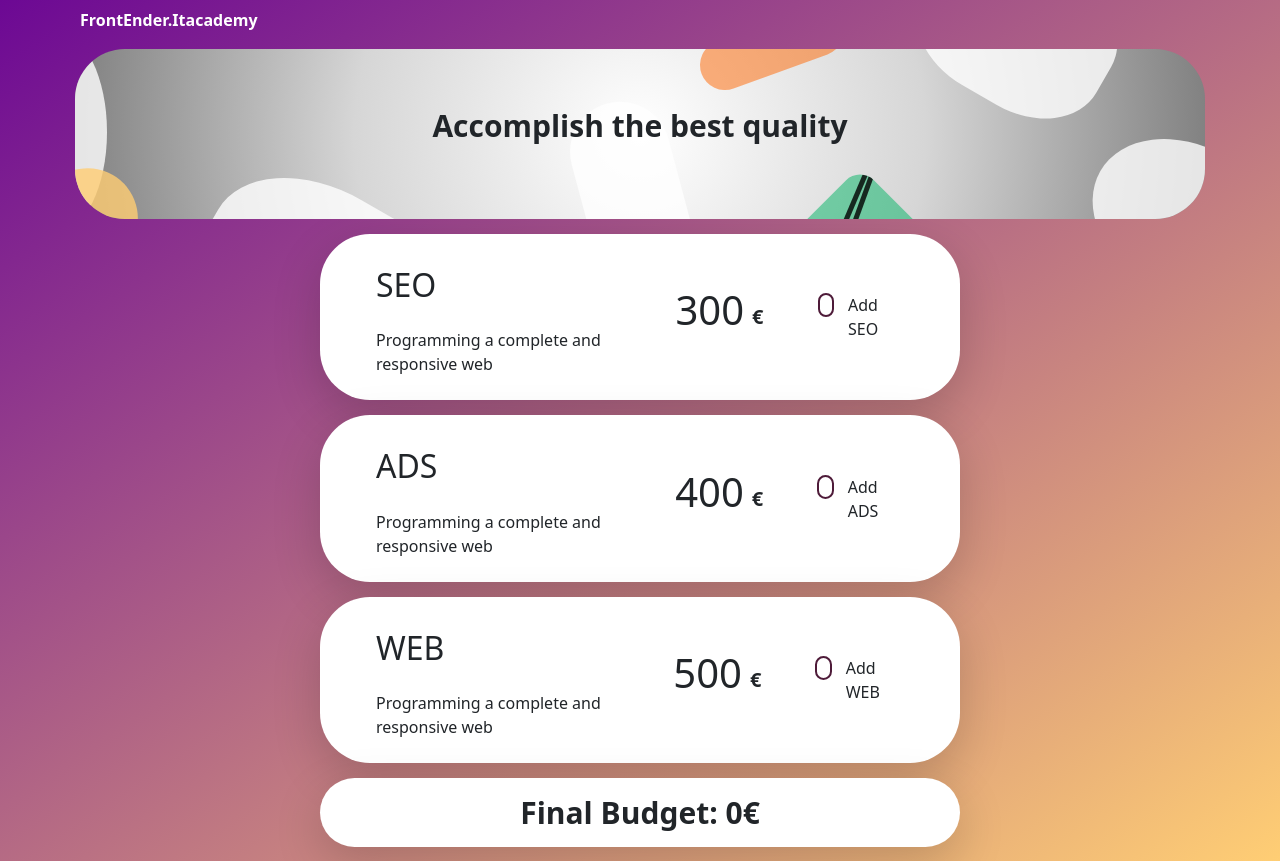
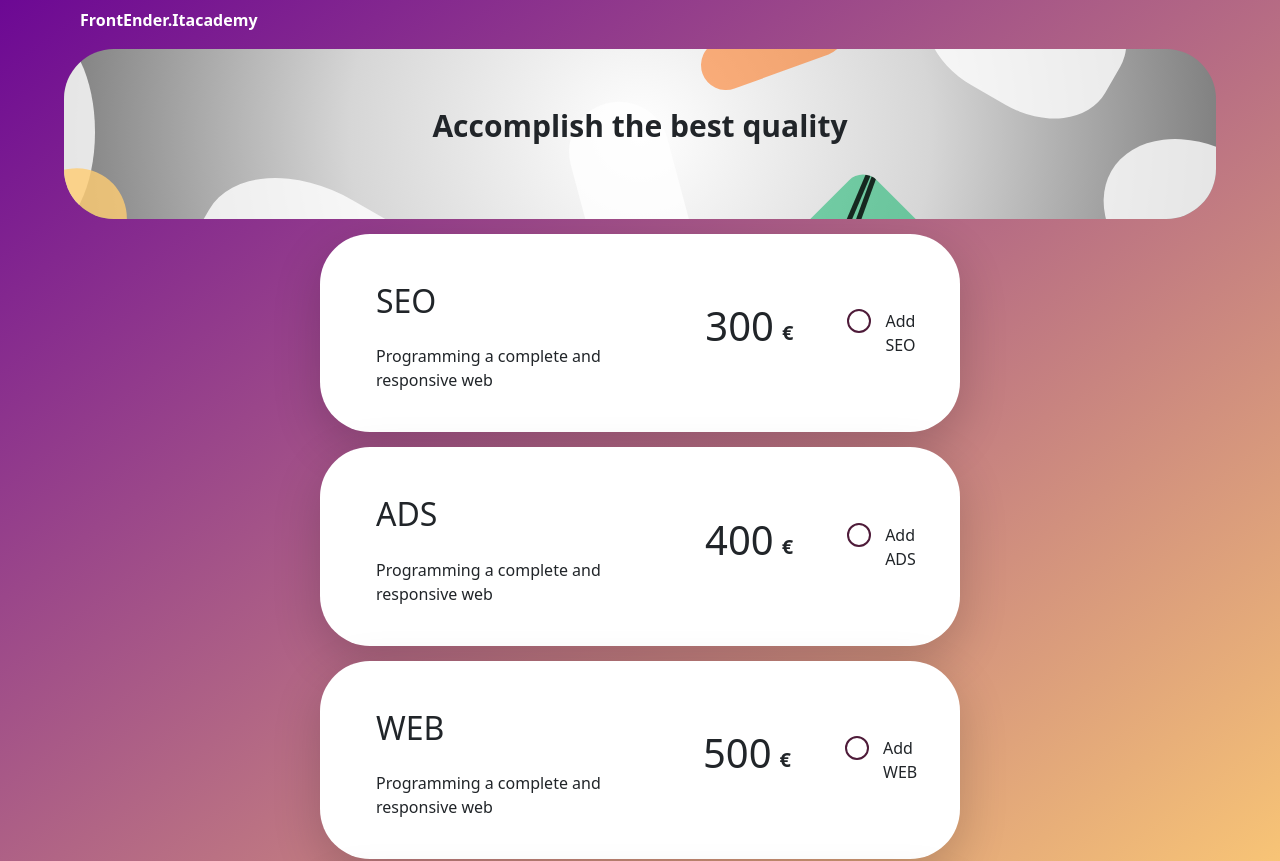
Before and after one commit to oscarrep/S6-Budget-Angular, an Angular app: page / in a window 1280 px wide. Shown: the top 861 px of the page. Built offline with nearby package versions, Linux system fonts and the light colour scheme.

Commit message:
banner and checkbox changes

```diff
--- a/src/app/home/home.component.html
+++ b/src/app/home/home.component.html
@@ -8,7 +8,7 @@
     </div>
     <div class="row">
         <div class="justify-content-center d-flex align-items-center">
-            <div class="banner">
+            <div class="banner col-11">
                 <div class="z-0 white"></div>
                 <div class="z-0 white2"></div>
                 <div class="z-0 white3"></div>
@@ -29,7 +29,7 @@
         <div class="row justify-content-center mt-4 d-flex">
             @for (list of listArr; track list) {
             <div class="col-6 item p-2 shadow-lg mx-3 d-flex align-items-center">
-                <div class="mx-5">
+                <div class="mx-5 my-3">
                     <h2 class="my-4">
                         {{list.title}} </h2>
                     <p>{{list.description}}</p>
@@ -41,7 +41,7 @@
                     <p class="mx-2 currency">{{list.currency}}</p>
 
                 </div>
-                <div class="ms-auto mx-5 d-flex">
+                <div class="ms-auto mx-2 d-flex">
                     <input type="checkbox" class="checkbox-circle" [checked]="list.checked" id="{{list.id}}" (change)="updateTotal(list.price, list.id)">
                     <label class="mx-3" for="{{list.id}}">Add {{list.title}}</label>
                 </div>
--- a/src/app/home/home.component.scss
+++ b/src/app/home/home.component.scss
@@ -5,7 +5,10 @@
     margin: 0;
 }
 
-.checkbox-circle,
+h1 {
+    font-size: 40px;
+}
+
 .banner,
 .item {
     background-color: white;
@@ -26,7 +29,7 @@
     overflow: hidden;
     top: 5%;
     height: 170px;
-    min-width: 90%;
+    min-width: 500px;
     background-image: radial-gradient(circle at center, rgb(255, 255, 255), rgb(214, 214, 214), rgb(128, 128, 128));
 }
 
@@ -59,10 +62,12 @@
 }
 
 .checkbox-circle {
+    border-radius: 50%;
     width: 20px;
     height: 20px;
-    vertical-align: middle;
     appearance: none;
+    display: inline-block;
+    flex-shrink: 0;
     cursor: pointer;
 }
 
```
